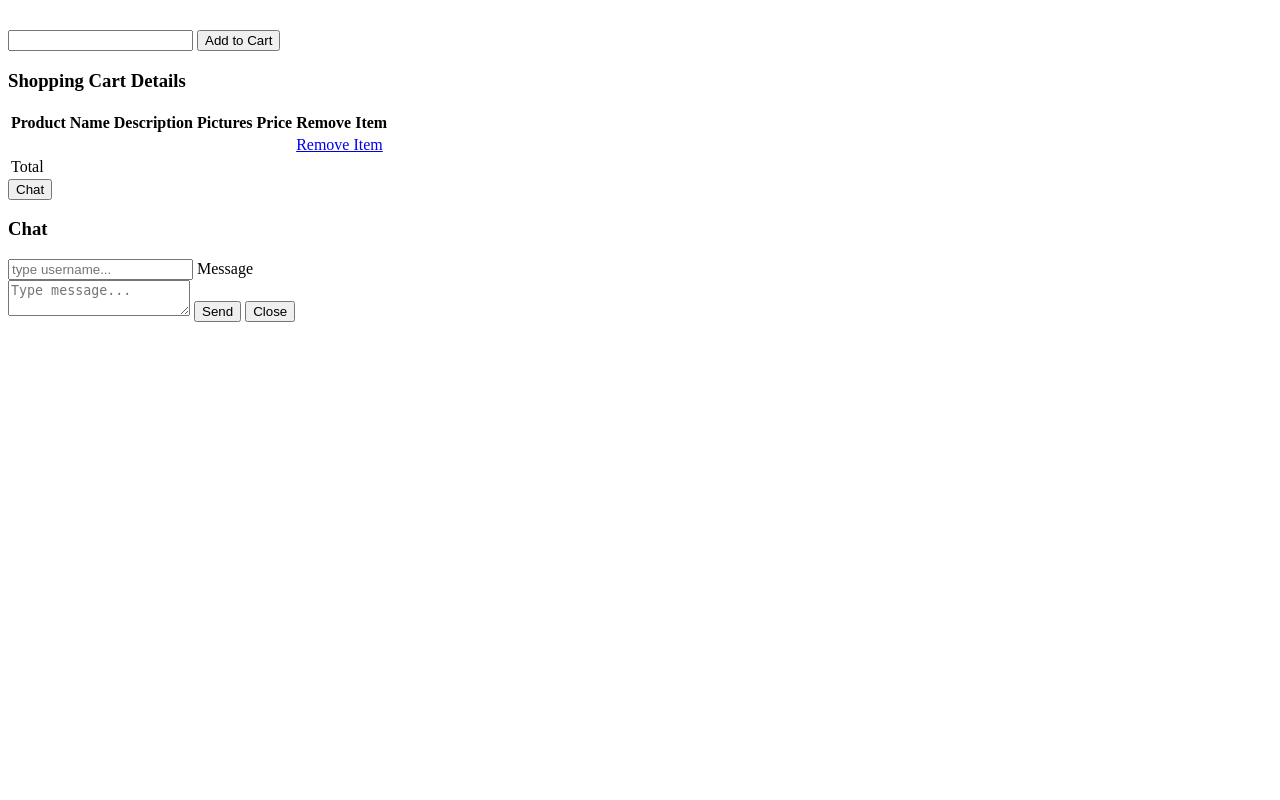
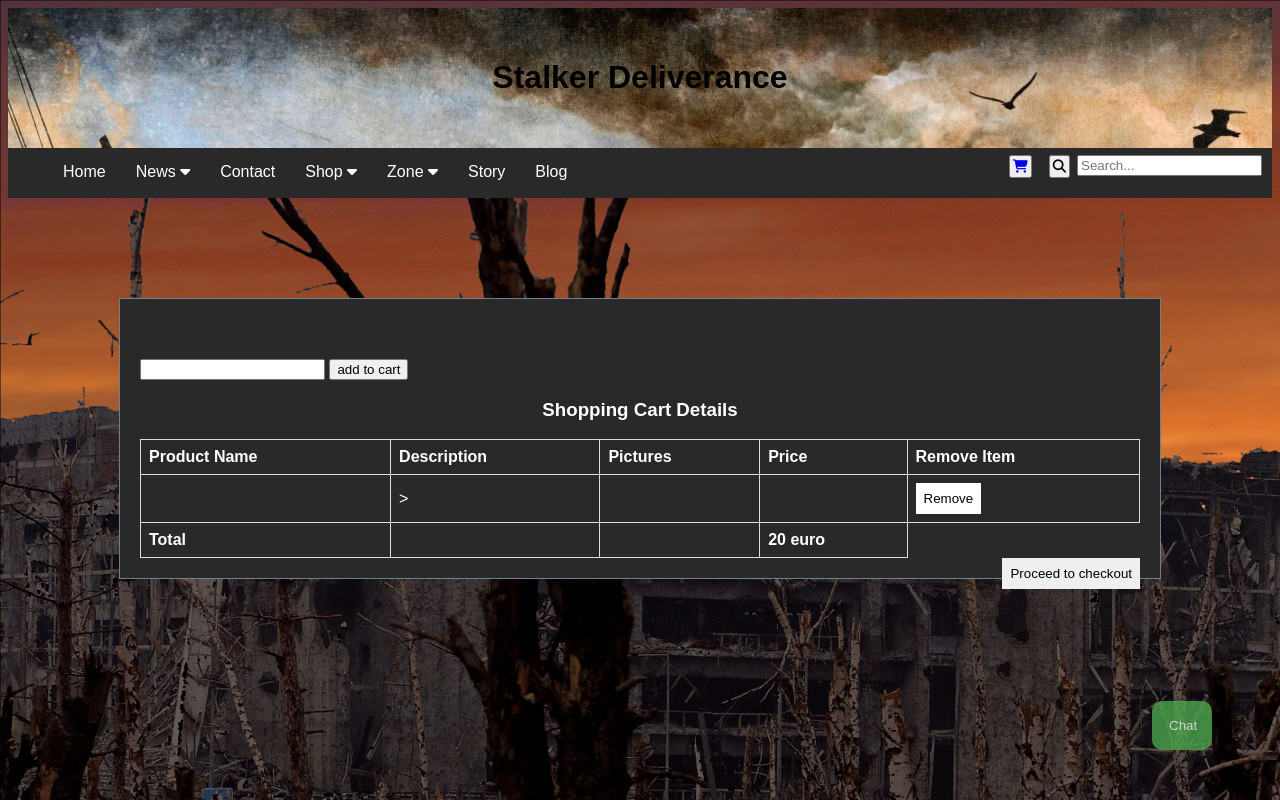
Before and after one commit to AGrigaluns/stalker, a PHP site: page /cart.php in a window 1280 px wide. Run offline with PHP 8.4, Linux system fonts and the light colour scheme; data that the repository does not hold is empty; some libraries are stand-ins or nearby versions.

Commit message:
add to cart

```diff
--- a/cart.php
+++ b/cart.php
@@ -1,25 +1,26 @@
 <?php
 include 'includes/init.php';
+include 'includes/header.php';
+?>
+    <div class="shoppingBasket">
 
-?>
-                    <div class="col-md-3">
-
-                        <form method="post" action="#">
+        <form method="post" action="buy.php">
 
             <div class="product">
                 <img src="" class="img-responsive">
                 <h5 class="text-info"></h5>
                 <h5 class="text-danger"></h5>
-                                <input type="text" name="description" value="">
-                                <input type="hidden" name="hidden_name" value="">
-                                <input type="hidden" name="hidden_price" value="">
-                                <input type="submit" name="add" class="btn-success" value="Add to Cart">
+                <input type="text" name="id" value="">
+                <input type="hidden" name="name" value="">
+                <input type="hidden" name="price" value="">
+                <input type="hidden" name="description" values="">
+                <input type="hidden" name="picture" value="">
+                <input type="submit" name="add" class="btn-success" value="add to cart">
             </div>
         </form>
     </div>
-
+    <div class="table-responsive">
     <h3 class="title2">Shopping Cart Details</h3>
-        <div class="table-responsive">
         <table class="table-bordered">
             <tr>
                 <th>Product Name</th>
@@ -29,21 +30,20 @@
                 <th>Remove Item</th>
             </tr>
             <tr>
-                            <td></td>
-                            <td></td>
-                            <td></td>
-                            <td></td>
-                            <td><a href="#"><span class="text-danger">Remove Item</span></a></td>
-
+                <td><?php echo $values["name"] ?></td>
+                <td><?php echo $values["description"] ?>></td>
+                <td><img src="<?php echo $values["picture"] ?>"> </td>
+                <td><?php echo $values["price"] ?></td>
+                <td><button type="button" name="removeItem" class="removeItem">Remove</button></td>
             </tr>
             <tr>
-                            <td>Total</td>
+                <th>Total</th>
                 <th></th>
-                            <td></td>
+                <th></th>
+                <th>20 euro</th>
             </tr>
-
         </table>
-        </div>
+        <button class="checkout" type="button" name="checkout">Proceed to checkout</button>
     </div>
 
 <?php
--- a/includes/header.php
+++ b/includes/header.php
@@ -82,7 +82,9 @@
         </button>
     </form>
     <button id="shopBtn" type="submit">
+        <a href="cart.php">
         <i class="fas fa-shopping-cart"></i>
+        </a>
     </button>
 </nav>
 <div class="kods">
--- a/scripts/script.js
+++ b/scripts/script.js
@@ -178,7 +178,6 @@
     });
 });
 
-
 function updateMessages(response) {
     let parsedOutput = JSON.parse(response);
     if (parsedOutput.results !== 0) {
--- a/shop.php
+++ b/shop.php
@@ -47,8 +47,8 @@
         <img id="pic" src="img/<?= $productPic ?>">
         <p><?= $productDesc ?></p>
         <p><?= $productPrice ?></p>
-        <button class="buy" id="wasteland-<?= $id ?>">Buy</button>
-        <button class="addCard" id="card-<?= $id ?>">Add to card</button>
+        <button class="buy"><?= $id ?>Buy</button>
+        <button class="addCard"><?= $id ?>Add to card</button>
     </div>
     <?php
     endwhile;
--- a/styles/styles.css
+++ b/styles/styles.css
@@ -351,21 +351,21 @@
   float: left;
 }
 
-#wasteland {
+.buy {
   padding: 14px;
   background: #808080;
   border: none;
 }
-#wasteland:hover {
+.buy:hover {
   background: #FFCD5D;
 }
 
-#card {
+.addCard {
   padding: 14px;
   background: #808080;
   border: none;
 }
-#card:hover {
+.addCard:hover {
   background: #FFCD5D;
 }
 
@@ -470,4 +470,33 @@
   cursor: pointer;
 }
 
+.table-bordered {
+  border-collapse: collapse;
+  width: 100%;
+}
+.table-bordered td .removeItem {
+  padding: 8px;
+  border: none;
+  background-color: #ffffff;
+  cursor: pointer;
+}
+.table-bordered td .removeItem:hover {
+  background-color: #808080;
+}
+.table-bordered td, .table-bordered th {
+  border: 1px solid #dddddd;
+  text-align: left;
+  padding: 8px;
+}
+
+.checkout {
+  float: right;
+  cursor: pointer;
+  border: none;
+  padding: 8px;
+}
+.checkout:hover {
+  background-color: #808080;
+}
+
 /*# sourceMappingURL=styles.css.map */
--- a/styles/styles.scss
+++ b/styles/styles.scss
@@ -375,7 +375,7 @@
   }
 }
 
-#wasteland {
+.buy {
   padding: 14px;
   background: #808080;
   border: none;
@@ -385,7 +385,7 @@
   }
 }
 
-#card {
+.addCard {
   padding: 14px;
   background: #808080;
   border: none;
@@ -502,3 +502,32 @@
   margin-right: 10px;
   cursor: pointer;
 }
+
+.table-bordered {
+  border-collapse: collapse;
+  width: 100%;
+  & td .removeItem {
+    padding: 8px;
+    border: none;
+    background-color: #ffffff;
+    cursor: pointer;
+    &:hover {
+      background-color: #808080;
+    }
+  }
+  & td, th {
+    border: 1px solid #dddddd;
+    text-align: left;
+    padding: 8px;
+  }
+}
+
+.checkout {
+  float: right;
+  cursor: pointer;
+  border: none;
+  padding: 8px;
+  &:hover {
+    background-color: #808080;
+  }
+}
```
Also changed, not shown: buy.php (+8 -5 lines), 1 other file. Lines whose indentation alone changed are shown as unchanged.
